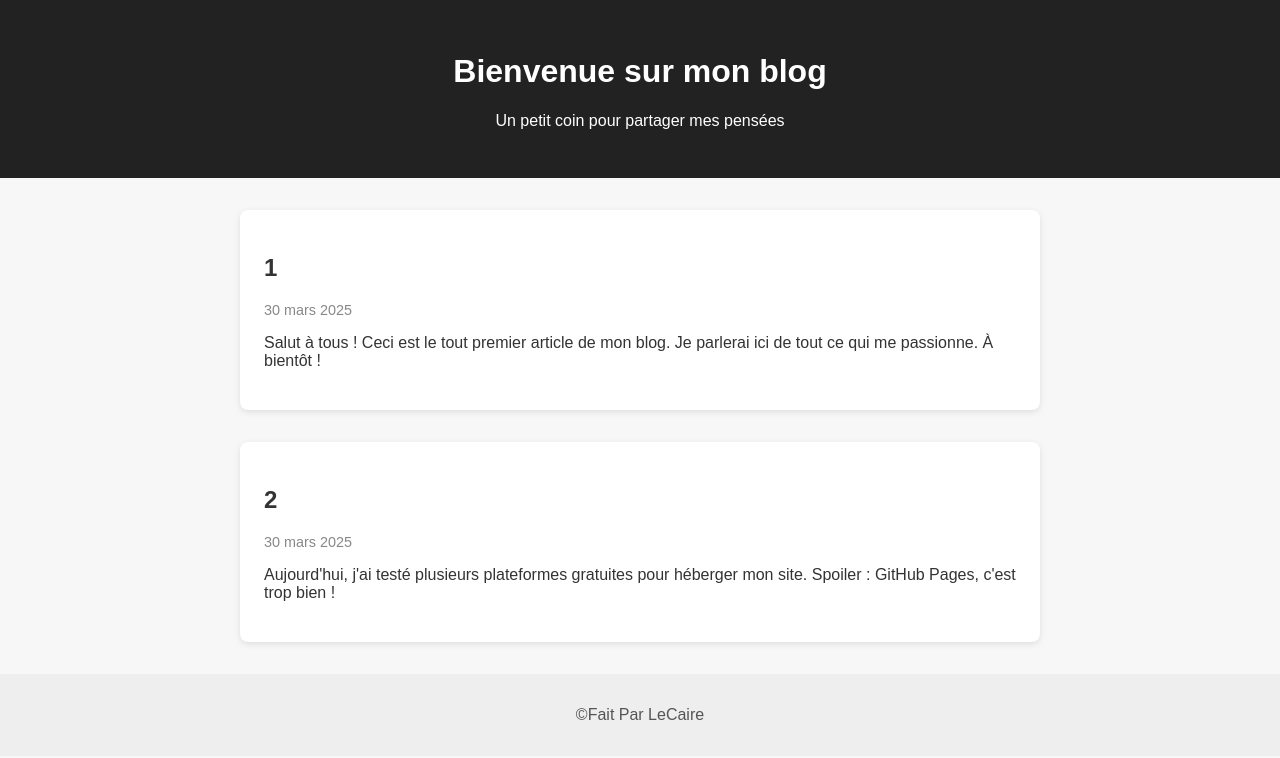
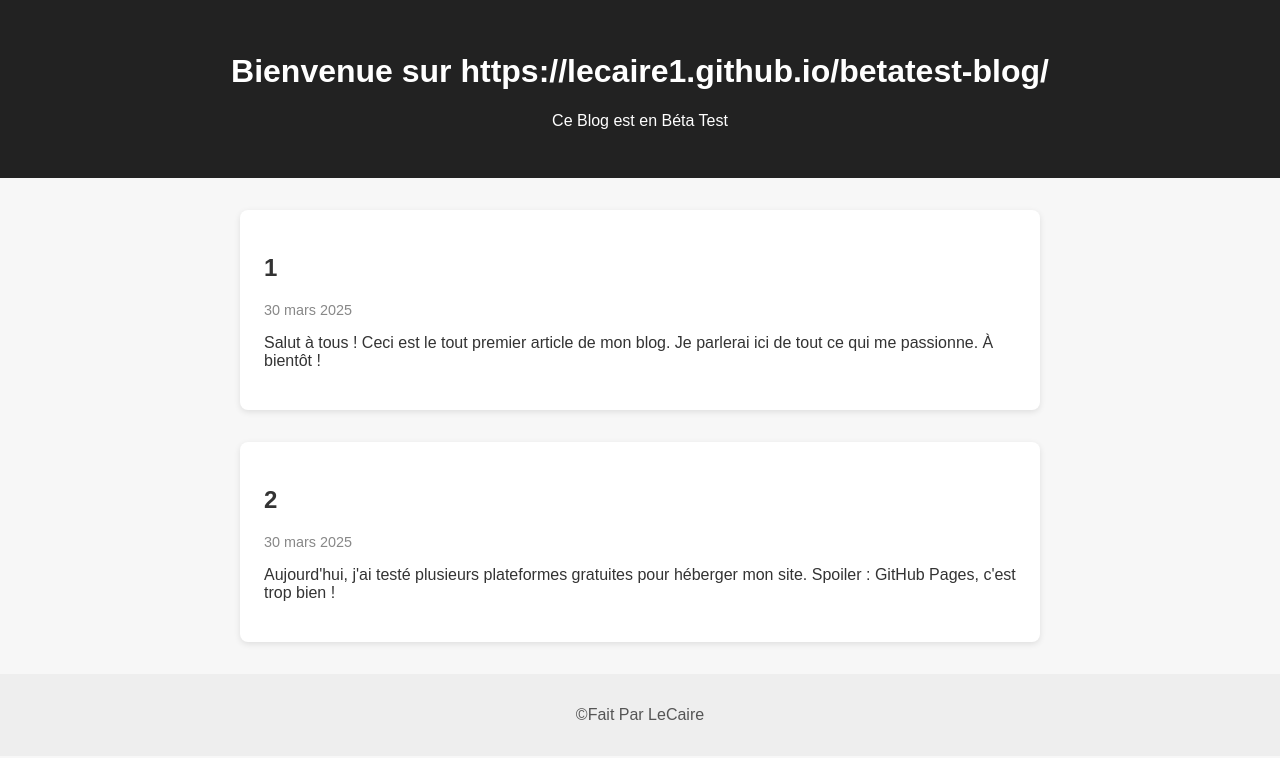
Before and after one commit to LeCaire1/betatest-blog, a plain HTML site: page index.html in a window 1280 px wide. Drawn offline with Linux system fonts and the light colour scheme.

Commit message:
Update index.html

```diff
--- a/index.html
+++ b/index.html
@@ -3,13 +3,13 @@
 <head>
   <meta charset="UTF-8" />
   <meta name="viewport" content="width=device-width, initial-scale=1.0" />
-  <title>Mon Blog</title>
+  <title>LeCaire's Blog</title>
   <link rel="stylesheet" href="style.css" />
 </head>
 <body>
   <header>
-    <h1>Bienvenue sur mon blog</h1>
-    <p>Un petit coin pour partager mes pensées</p>
+    <h1>Bienvenue sur https://lecaire1.github.io/betatest-blog/ </h1>
+    <p>Ce Blog est en Béta Test</p>
   </header>
 
   <main>
```
